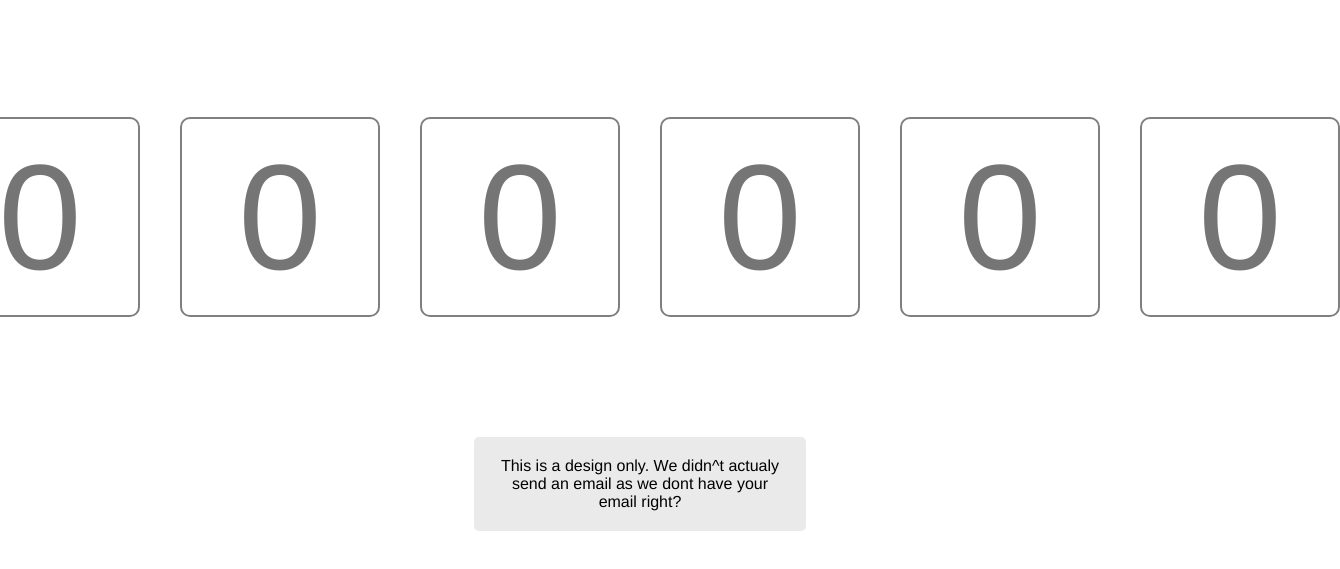
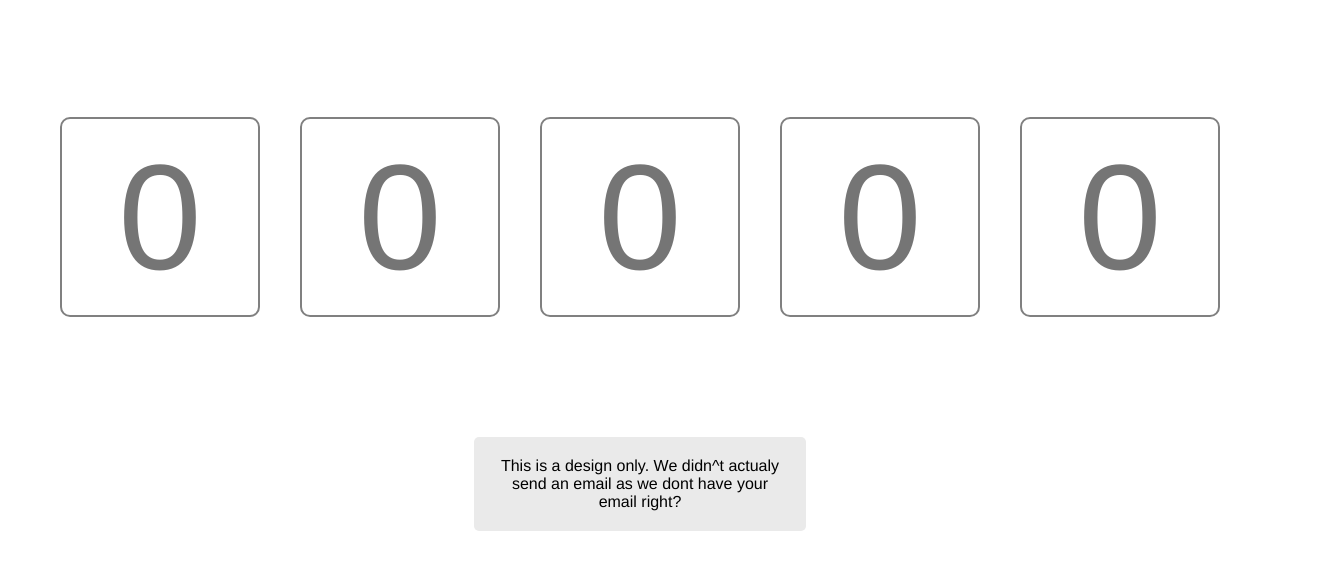
Before and after one commit to acciojob/OTP-mohammadshahzeb0012, a website: page main.html in a window 1280 px wide. Shown: the part 149-718 px from the top of the page, 1340 px wide, since content can reach past the window. Drawn offline with Linux system fonts and the light colour scheme.

Commit message:
created a submission

```diff
--- a/main.html
+++ b/main.html
@@ -10,9 +10,7 @@
 	<!-- the entire body must be written by student -->
 
    <main>
-    <h1 id="verification_heading">
-		Verify Your Account
-     </h1>
+    <h1 id="verification_heading">Verify Your Account</h1>
      <h3 id="verification_subtext">
       We emailed you 6 digit code to acciojob@gmail.com Enter the code below to conferm your Email Address.
      </h3>
@@ -22,8 +20,6 @@
       <input type="number" class="code" id="code-3" placeholder="0">
       <input type="number" class="code" id="code-4" placeholder="0">
       <input type="number" class="code" id="code-5" placeholder="0">
-      <input type="number" class="code" id="code-6" placeholder="0">
-
      </div>
      <div class="footer">
       <p>This is a design only. We didn^t actualy send an email as we dont have your email right?</p>
```
